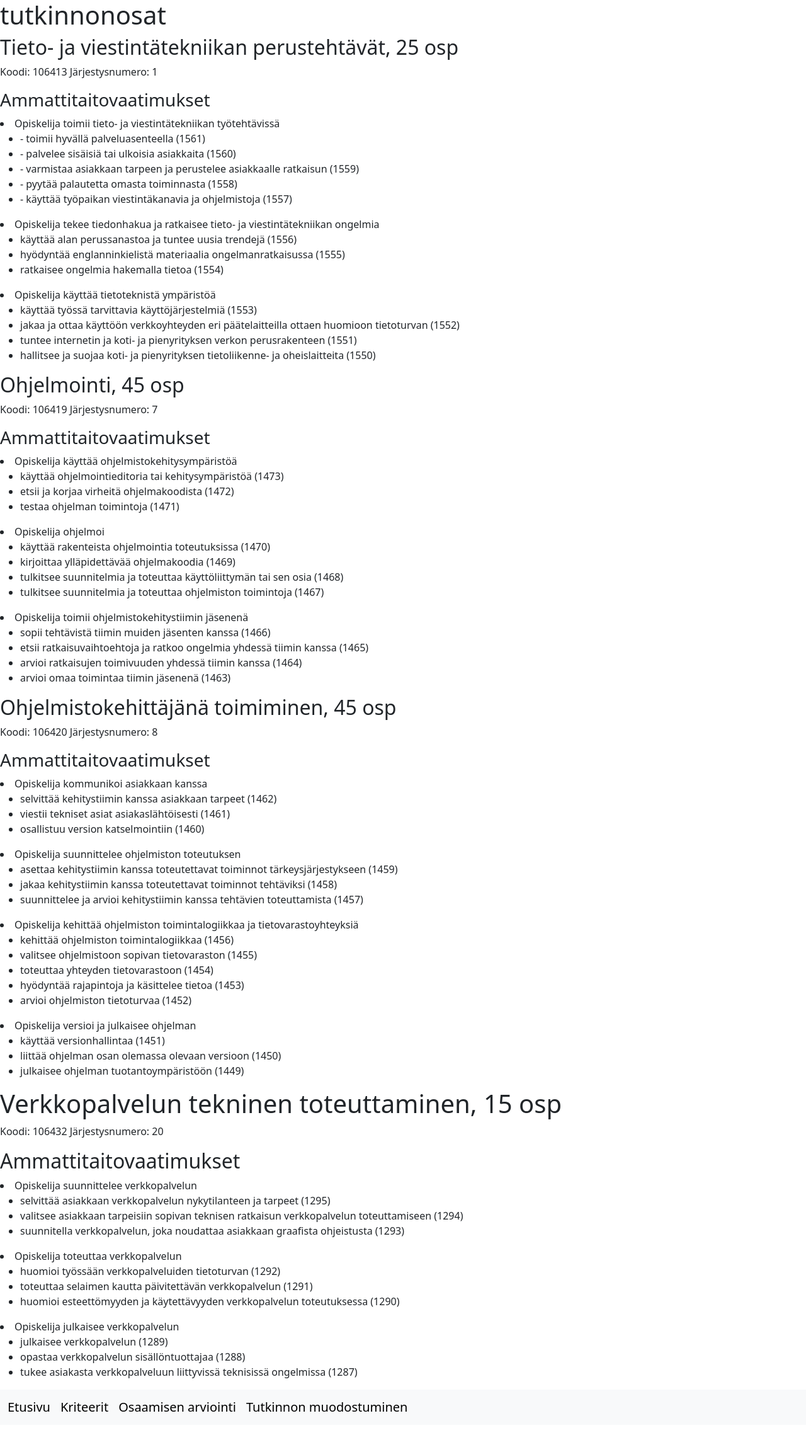
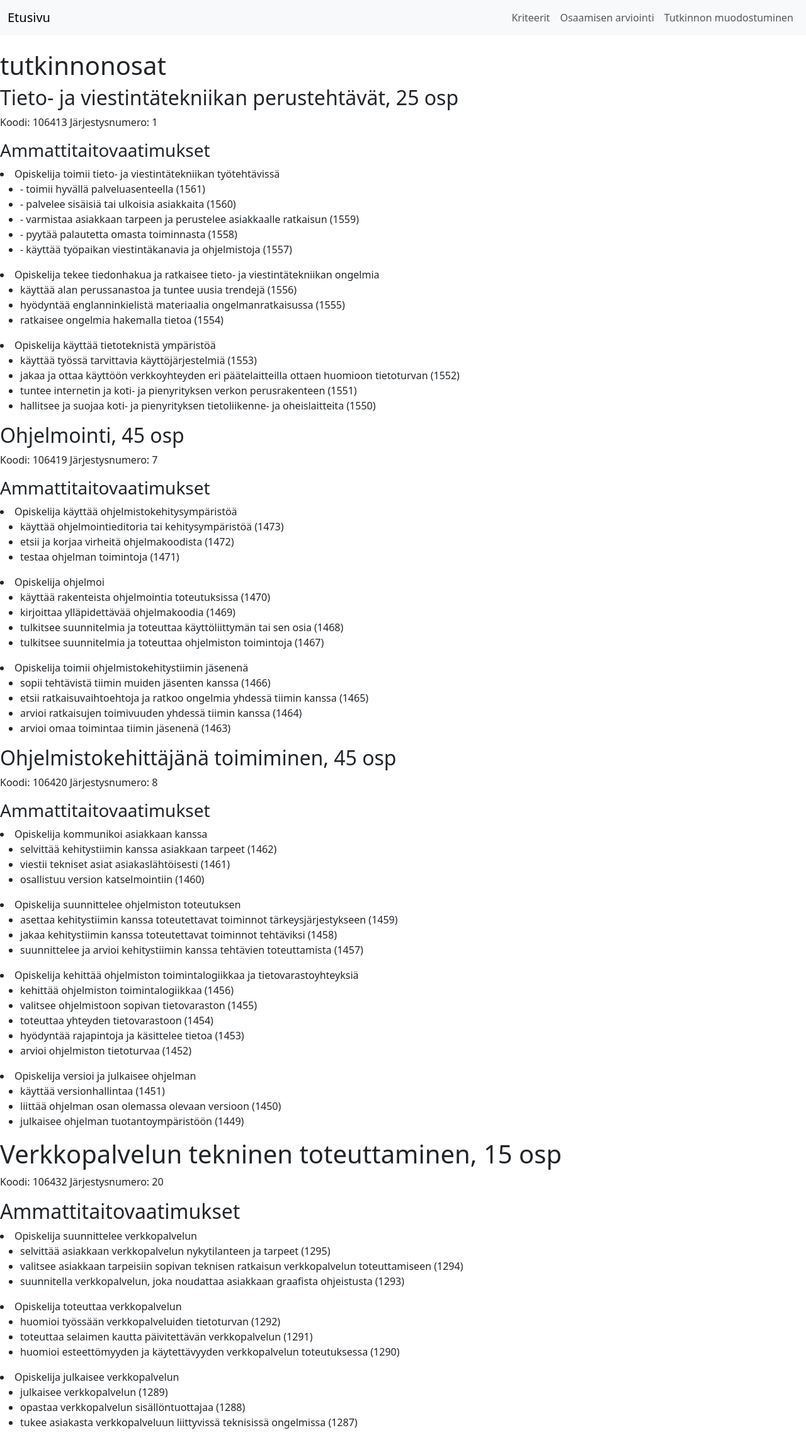
Before and after one commit to Juoksumatto/Juoksumatto-Responsiiviset-sivut-bootstrap, a plain HTML site: page Tutkinnonosat.index.html in a window 1280 px wide. Shown: the whole page at 63% size. Before the commit the page ends 2262 px from the top, so only its background shows below. Drawn offline with nearby package versions, Linux system fonts and the light colour scheme.

Commit message:
Update Tutkinnonosat.index.html

```diff
--- a/Tutkinnonosat.index.html
+++ b/Tutkinnonosat.index.html
@@ -5,9 +5,31 @@
     <meta name="viewport" content="width=device-width, initial-scale=1.0">
     <title>tutkinnonosat</title>
     <link rel="stylesheet" href="tyyli.css">
+    <link href="https://cdn.jsdelivr.net/npm/bootstrap@5.3.6/dist/css/bootstrap.min.css" rel="stylesheet" integrity="sha384-4Q6Gf2aSP4eDXB8Miphtr37CMZZQ5oXLH2yaXMJ2w8e2ZtHTl7GptT4jmndRuHDT" crossorigin="anonymous">
 </head>
 <body>
-  <link href="https://cdn.jsdelivr.net/npm/bootstrap@5.3.6/dist/css/bootstrap.min.css" rel="stylesheet" integrity="sha384-4Q6Gf2aSP4eDXB8Miphtr37CMZZQ5oXLH2yaXMJ2w8e2ZtHTl7GptT4jmndRuHDT" crossorigin="anonymous">
+  <nav class="navbar navbar-expand-lg navbar-light bg-light mb-4">
+  <div class="container-fluid">
+    <a class="navbar-brand" href="index.html">Etusivu</a>
+    <button class="navbar-toggler" type="button" data-bs-toggle="collapse" data-bs-target="#navbarNav" aria-controls="navbarNav" aria-expanded="false" aria-label="Toggle navigation">
+    <span class="navbar-toggler-icon"></span>
+    </button>
+    <div class="collapse navbar-collapse" id="navbarNav">
+    <ul class="navbar-nav ms-auto">
+      <li class="nav-item">
+      <a class="nav-link" href="Kriteerit.index.html">Kriteerit</a>
+      </li>
+      <li class="nav-item">
+      <a class="nav-link" href="Osaamisen-arviointi.index.html">Osaamisen arviointi</a>
+      </li>
+      <li class="nav-item">
+      <a class="nav-link" href="Tutkinnon-muodostuminen.index.html">Tutkinnon muodostuminen</a>
+      </li>
+      </li>
+    </ul>
+    </div>
+  </div>
+  </nav>
 <h1>tutkinnonosat</h1>
 <h2> Tieto- ja viestintätekniikan perustehtävät, 25 osp</h2>
 
@@ -123,30 +145,6 @@ Järjestysnumero: 20</p>
   <li> opastaa verkkopalvelun sisällöntuottajaa (1288)</li>
   <li> tukee asiakasta verkkopalveluun liittyvissä teknisissä ongelmissa (1287)</li>
 </ul>
-<nav class="navbar navbar-expand-lg bg-body-tertiary">
-  <div class="container-fluid">
-    <a class="navbar-brand" href="index.html">Etusivu</a>
-    <button class="navbar-toggler" type="button" data-bs-toggle="collapse" data-bs-target="#navbarSupportedContent" aria-controls="navbarSupportedContent" aria-expanded="false" aria-label="Toggle navigation">
-      <span class="navbar-toggler-icon"></span>
-    </button>
-    <div class="collapse navbar-collapse" id="navbarSupportedContent">
-      <ul class="navbar-nav me-auto mb-2 mb-lg-0">
-        <a class="navbar-brand" href="Kriteerit.index.html">Kriteerit</a>
-        <button class="navbar-toggler" type="button" data-bs-toggle="collapse" data-bs-target="#navbarSupportedContent" aria-controls="navbarSupportedContent" aria-expanded="false" aria-label="Toggle navigation">
-          <span class="navbar-toggler-icon"></span>
-        </button>
-        <a class="navbar-brand" href="Osaamisen-arviointi.index.html">Osaamisen arviointi</a>
-        <button class="navbar-toggler" type="button" data-bs-toggle="collapse" data-bs-target="#navbarSupportedContent" aria-controls="navbarSupportedContent" aria-expanded="false" aria-label="Toggle navigation">
-          <span class="navbar-toggler-icon"></span>
-        </button>
-        <a class="navbar-brand" href="Tutkinnon-muodostuminen.index.html">Tutkinnon muodostuminen</a>
-        <button class="navbar-toggler" type="button" data-bs-toggle="collapse" data-bs-target="#navbarSupportedContent" aria-controls="navbarSupportedContent" aria-expanded="false" aria-label="Toggle navigation">
-          <span class="navbar-toggler-icon"></span>
-        </button>
-      </ul>
-    </div>
-  </div>
-</nav>
 <script src="https://cdn.jsdelivr.net/npm/bootstrap@5.3.6/dist/js/bootstrap.bundle.min.js" integrity="sha384-j1CDi7MgGQ12Z7Qab0qlWQ/Qqz24Gc6BM0thvEMVjHnfYGF0rmFCozFSxQBxwHKO" crossorigin="anonymous"></script>
 </body>
 </html>
```
